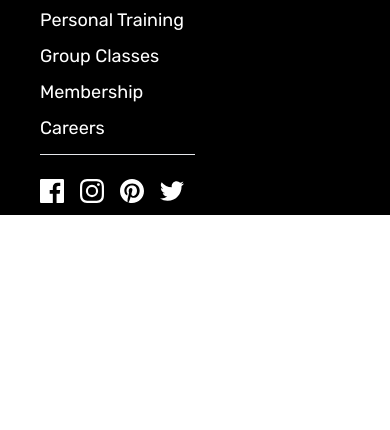
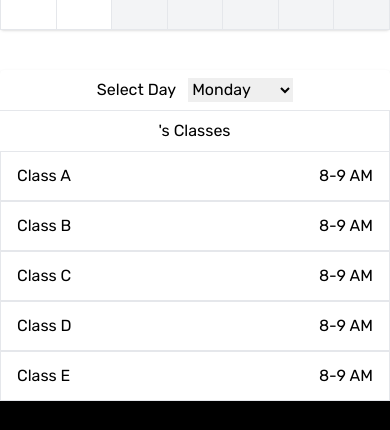
Before and after one commit to huntersteffner/Gym, a React (Create React App) app in the folder gym-website/: page /group-classes in a window 390 px wide. Shown: the part 1556-1986 px from the top of the page. Before the commit the page ends 1771 px from the top, so only its background shows below. Built offline with nearby package versions, Linux system fonts and the light colour scheme.

Commit message:
Created mobile calendar

```diff
--- /dev/null
+++ b/gym-website/src/components/About/MobileCalendar.js
@@ -0,0 +1,57 @@
+const MobileCalendar = () => {
+
+    const weekHandler = () => {
+
+    }
+  return (
+    <div className="container mx-auto mt-10">
+      <div className="wrapper bg-white rounded shadow w-full">
+        <div className="header flex justify-center space-x-3 border-b p-2">
+          <span>Select Day</span>
+          <select name="days" id="days">
+            <option value="Monday">Monday</option>
+            <option value="Tuesday">Tuesday</option>
+            <option value="Wednesday">Wednesday</option>
+            <option value="Thursday">Thursday</option>
+            <option value="Friday">Friday</option>
+            <option value="Saturday">Saturday</option>
+            <option value="Sunday">Sunday</option>
+          </select>
+        </div>
+        {/* Top Row */}
+        <div className="w-full">
+          <div className="flex justify-center p-2 border-r h-10">
+            <h2>
+              <span id="day-of-week"></span>'s Classes
+            </h2>
+          </div>
+        </div>
+        {/* List of classes */}
+        <div>
+          <div className="flex justify-between items-center border py-3 px-4 cursor-pointer">
+            <h1>Class A</h1>
+            <h1>8-9 AM</h1>
+          </div>
+          <div className="flex justify-between items-center border py-3 px-4 cursor-pointer">
+            <h1>Class B</h1>
+            <h1>8-9 AM</h1>
+          </div>
+          <div className="flex justify-between items-center border py-3 px-4 cursor-pointer">
+            <h1>Class C</h1>
+            <h1>8-9 AM</h1>
+          </div>
+          <div className="flex justify-between items-center border py-3 px-4 cursor-pointer">
+            <h1>Class D</h1>
+            <h1>8-9 AM</h1>
+          </div>
+          <div className="flex justify-between items-center border py-3 px-4 cursor-pointer">
+            <h1>Class E</h1>
+            <h1>8-9 AM</h1>
+          </div>
+        </div>
+      </div>
+    </div>
+  )
+}
+
+export default MobileCalendar
--- a/gym-website/src/components/Footer.js
+++ b/gym-website/src/components/Footer.js
@@ -6,7 +6,7 @@ const Footer = () => {
     <footer className="bg-black flex flex-col justify-between items-start px-10 text-white md:flex-row md:items-center text-lg md:text-xl">
       <div className="footer-section">
         <h2>Logo</h2>
-        &copy; 2022 Gym Website
+        &copy; 2023 Gym Website
       </div>
       <div className="footer-section">
         <p>Email: contact@examplegym.com</p>
--- a/gym-website/src/index.css
+++ b/gym-website/src/index.css
@@ -12,6 +12,9 @@
 }
 .banner-pt {
   background-image: url('../src/img/personal-training-woman-ropes.jpg');
+}
+.banner-group-classes {
+  background-image: url('../src/img/personal-training-yoga.jpg');
 }
 .banner-h-sm {
   height: 50vh;
--- a/gym-website/src/pages/GroupClasses.js
+++ b/gym-website/src/pages/GroupClasses.js
@@ -1,11 +1,13 @@
 import Calendar from '../components/About/Calendar'
+import MobileCalendar from '../components/About/MobileCalendar'
 
 const GroupClasses = () => {
   return (
-    <div>
-      <h1>GroupClasses</h1>
+    <>
+    <div className='banner-group-classes banner-h-sm bg-cover bg-center  bg-no-repeat h-1/2 flex justify-center items-center'></div>
       <Calendar />
-    </div>
+      <MobileCalendar/>
+    </>
   )
 }
 
```
